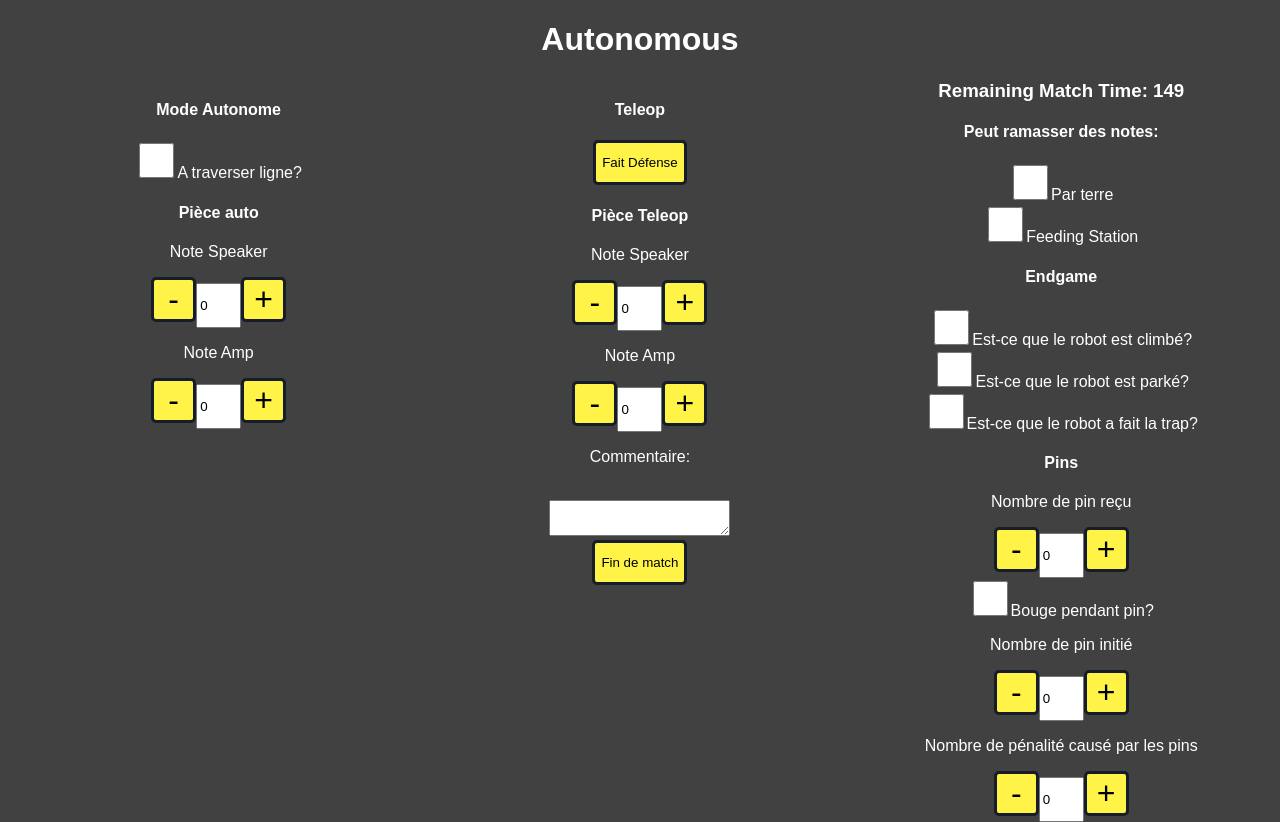
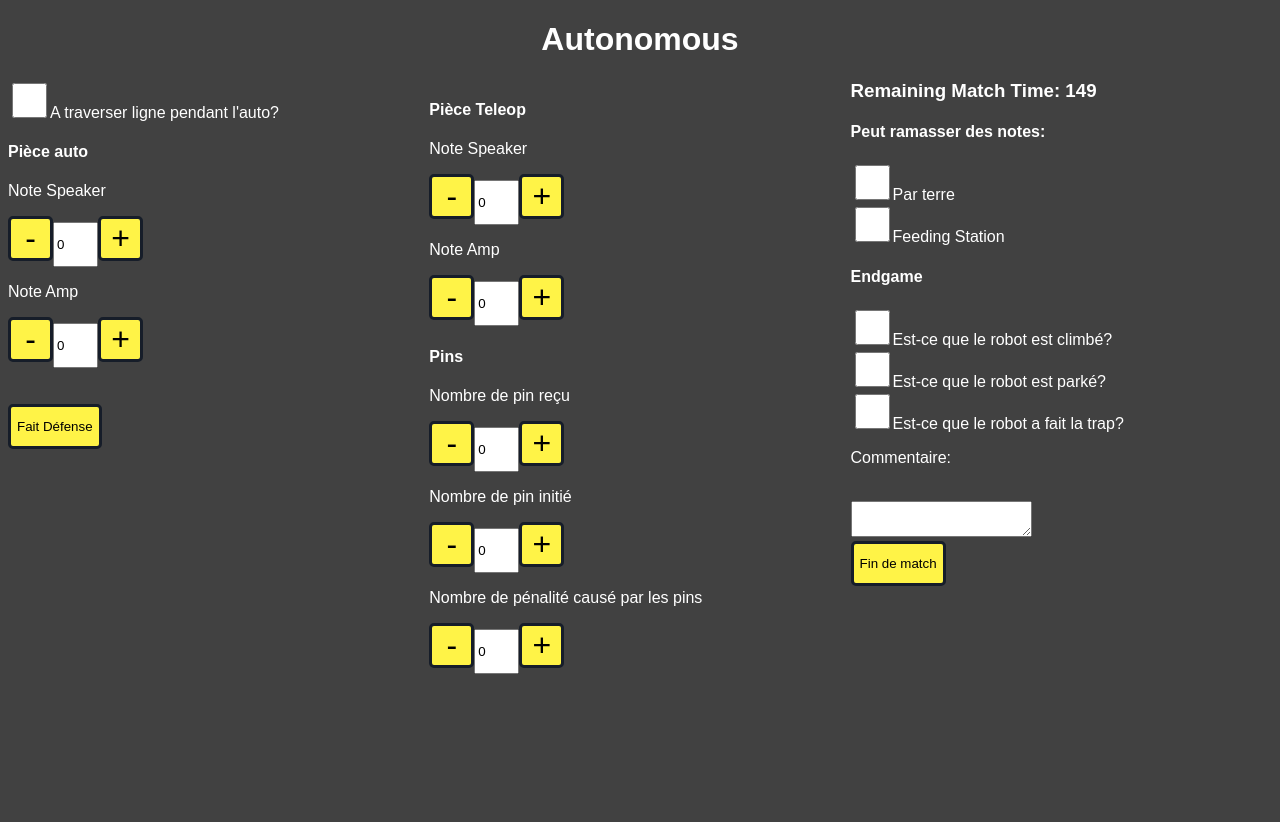
Before and after one commit to Evolution2626/Scouting2025, a plain HTML site: page index.html in a window 1280 px wide. Both pictures are taken after a click on the button "Début de match". After the commit the page ends 800 px from the top, so only its background shows below. Drawn offline with Linux system fonts and the light colour scheme.

Commit message:
improved layout

```diff
--- a/index.html
+++ b/index.html
@@ -11,7 +11,7 @@
     <style>
         body{
             font-family: Arial, sans-serif;
-            text-align: center;
+            text-align: justify;
             background-color: var(--main-darklg);
             color: var(--main-light);
         }
@@ -29,7 +29,7 @@
             box-sizing: border-box;
         }
 
-        h2 {
+        h1 {
             text-align: center;
         }
 
@@ -110,21 +110,18 @@
         </div>
 
         <div class="hiddenBeforeMatch">
-            <h4>Mode Autonome</h4>
-
-            <input name="autoTraverserLigne" type="checkbox" id="autoTraverserLigne" class="toExport">A traverser ligne?<br>
+            <input name="autoTraverserLigne" type="checkbox" id="autoTraverserLigne" class="toExport">A traverser ligne pendant l'auto?<br>
             <h4>Pièce auto</h4>
             <p>Note Speaker</p>
             <button id="plusminusbutton" onclick="autoNoteSpeaker.value--">-</button><input name="autoNoteSpeaker" type="number" id="autoNoteSpeaker" class="toExport" value="0"><button id="plusminusbutton" onclick="autoNoteSpeaker.value++">+</button><br>
             <p>Note Amp </p>
-            <button id="plusminusbutton" onclick="autoNoteAmp.value--">-</button><input name="autoNoteAmp" type="number" id="autoNoteAmp" class="toExport" value="0"><button id="plusminusbutton" onclick="autoNoteAmp.value++">+</button><br>
+            <button id="plusminusbutton" onclick="autoNoteAmp.value--">-</button><input name="autoNoteAmp" type="number" id="autoNoteAmp" class="toExport" value="0"><button id="plusminusbutton" onclick="autoNoteAmp.value++">+</button><br><br><br>
+            <button id="defense" onclick="faitDefense()">Fait Défense</button><br>
 
         </div>
     </div>
         <div class="col hiddenBeforeMatch">
-            <h4>Teleop</h4>
 
-            <button id="defense" onclick="faitDefense()">Fait Défense</button><br>
 
             <h4>Pièce Teleop</h4>
             <p>Note Speaker</p>
@@ -132,9 +129,14 @@
             <p>Note Amp </p>
             <button id="plusminusbutton" onclick="teleopNoteAmp.value--">-</button><input name="teleopNoteAmp" type="number" id="teleopNoteAmp" class="toExport" value="0"><button id="plusminusbutton" onclick="teleopNoteAmp.value++">+</button><br>
 
-            <p>Commentaire:</p><br>
-            <textarea name="commentaire" id="commentaire" class="toExport"></textarea><br>
-            <button id="finMatch" onclick="finMatch()">Fin de match</button>
+            <h4>Pins</h4>
+            <p>Nombre de pin reçu</p>
+            <button id="plusminusbutton" onclick="pinRecu.value--">-</button><input name="pinRecu" type="number" id="pinRecu" class="toExport" value="0"><button id="plusminusbutton" onclick="pinRecu.value++">+</button>
+            <p>Nombre de pin initié</p>
+            <button id="plusminusbutton" onclick="pinInitie.value--">-</button><input name="pinInitie" type="number" id="pinInitie" class="toExport" value="0"><button id="plusminusbutton" onclick="pinInitie.value++">+</button>
+            <p>Nombre de pénalité causé par les pins</p>
+            <button id="plusminusbutton" onclick="penoPin.value--">-</button><input name="penoPin" type="number" id="penoPin" class="toExport" value="0"><button id="plusminusbutton" onclick="penoPin.value++">+</button>
+
 
         </div>
 
@@ -148,18 +150,14 @@
             <input name="park" type="checkbox" id="park" class="toExport">Est-ce que le robot est parké?<br>
             <input name="trap" type="checkbox" id="trap" class="toExport">Est-ce que le robot a fait la trap?<br>
 
-            <h4>Pins</h4>
-            <p>Nombre de pin reçu</p>
-            <button id="plusminusbutton" onclick="pinRecu.value--">-</button><input name="pinRecu" type="number" id="pinRecu" class="toExport" value="0"><button id="plusminusbutton" onclick="pinRecu.value++">+</button><br>
-            <input name="bougePin" type="checkbox" id="bougePin" class="toExport">Bouge pendant pin?<br>
-            <p>Nombre de pin initié</p>
-            <button id="plusminusbutton" onclick="pinInitie.value--">-</button><input name="pinInitie" type="number" id="pinInitie" class="toExport" value="0"><button id="plusminusbutton" onclick="pinInitie.value++">+</button>
-            <p>Nombre de pénalité causé par les pins</p>
-            <button id="plusminusbutton" onclick="penoPin.value--">-</button><input name="penoPin" type="number" id="penoPin" class="toExport" value="0"><button id="plusminusbutton" onclick="penoPin.value++">+</button>
+            <p>Commentaire:</p><br>
+            <textarea name="commentaire" id="commentaire" class="toExport"></textarea><br>
+            <button id="finMatch" onclick="finMatch()">Fin de match</button>
+
+
 
 
         </div>
-    </div>
 </body>
 
 <script>
```
